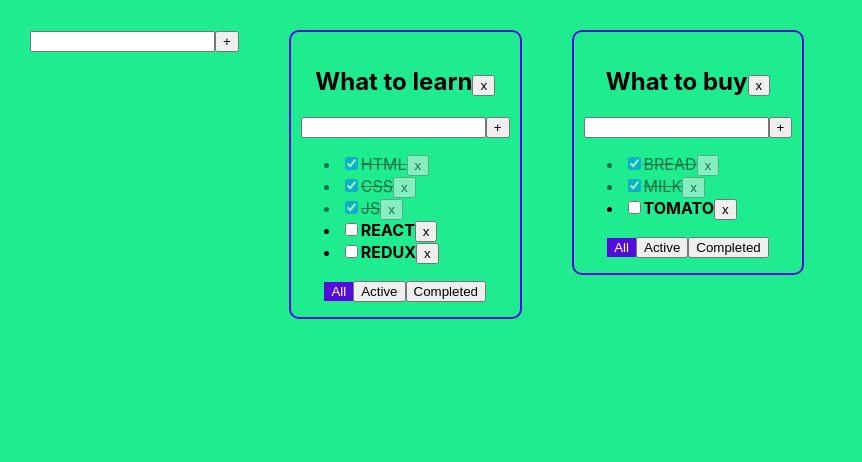
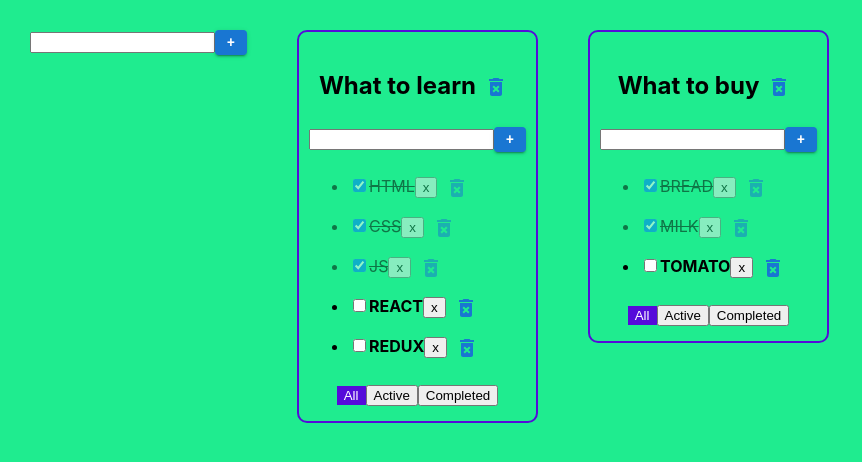
Before and after one commit to igor-minaev/todolist-repeat, a React (Create React App) app: page / in a window 1280 px wide. Shown: the top 462 px of the page, without its empty margins (0-862 px from the left). Built offline with nearby package versions, Linux system fonts and the light colour scheme.

Commit message:
add mui for buttons

```diff
--- a/package.json
+++ b/package.json
@@ -3,6 +3,10 @@
   "version": "0.1.0",
   "private": true,
   "dependencies": {
+    "@emotion/react": "^11.11.4",
+    "@emotion/styled": "^11.11.5",
+    "@mui/icons-material": "^5.15.15",
+    "@mui/material": "^5.15.15",
     "@testing-library/jest-dom": "^5.16.5",
     "@testing-library/react": "^13.4.0",
     "@testing-library/user-event": "^13.5.0",
--- a/src/components/AddItemForm.tsx
+++ b/src/components/AddItemForm.tsx
@@ -1,4 +1,5 @@
 import React, {ChangeEvent, KeyboardEvent, useState} from 'react';
+import Button from '@mui/material/Button';
 
 type AddItemFormPropsType = {
     addItem: (itemTitle: string) => void
@@ -24,11 +25,12 @@ export const AddItemForm: React.FC<AddItemFormPropsType> = ({addItem}) => {
     const onKeyDownHandler = (e: KeyboardEvent<HTMLInputElement>) => e.key === 'Enter' && addItemHandler()
     const errorMessage = error && <p style={{color: 'red'}}>Title is required!</p>
     const inputStyle = error ? 'error' : ''
+    const buttonStyles = {maxWidth: '25px', maxHeight: '25px', minWidth: '25px', minHeight: '25px'}
     return (
         <div>
             <input className={inputStyle} value={newItemTitle} onChange={onChangeHandler}
                    onKeyDown={onKeyDownHandler}/>
-            <button onClick={addItemHandler}>+</button>
+            <Button style={buttonStyles} onClick={addItemHandler} variant="contained">+</Button>
             {errorMessage}
         </div>
     );
--- a/src/components/Todolist.tsx
+++ b/src/components/Todolist.tsx
@@ -2,6 +2,8 @@ import React, {ChangeEvent, KeyboardEvent, useState} from 'react';
 import {FilterValuesType, TaskType} from '../App';
 import {AddItemForm} from './AddItemForm';
 import {EditableSpan} from './EditableSpan';
+import IconButton from '@mui/material/IconButton';
+import DeleteForeverIcon from '@mui/icons-material/DeleteForever';
 
 
 type TodolistPropsType = {
@@ -57,6 +59,9 @@ export const Todolist: React.FC<TodolistPropsType> = (props) => {
                 <EditableSpan oldTitle={task.title}
                               onClick={(newTitle) => changeTaskTitleHandler(task.id, newTitle)}/>
                 <button onClick={removeTaskHandler}>x</button>
+                <IconButton onClick={removeTaskHandler} color="primary">
+                    <DeleteForeverIcon/>
+                </IconButton>
             </li>
         )
     })
@@ -76,7 +81,9 @@ export const Todolist: React.FC<TodolistPropsType> = (props) => {
             <h2>
                 <EditableSpan oldTitle={title} onClick={changeTodolistTitleHandler}/>
                 {/*{title}*/}
-                <button onClick={removeTodolistHandler}>x</button>
+                <IconButton  onClick={removeTodolistHandler} color="primary">
+                    <DeleteForeverIcon />
+                </IconButton>
             </h2>
             <AddItemForm addItem={addTaskHandler}/>
             {tasksForRender}
```
Also changed, not shown: 1 other file (tests, documents, lock files or other folders).
